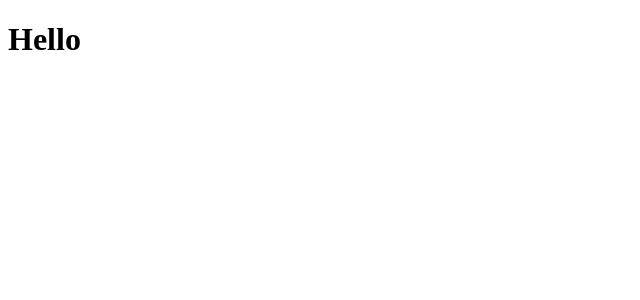
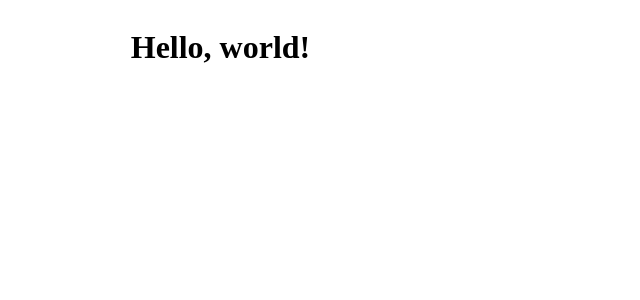
Before and after one commit to mikershov94/rs_test_1, a React app: page / in a window 1280 px wide. Shown: the top 300 px of the page, without its empty margins (0-640 px from the left). Built offline with nearby package versions, Linux system fonts and the light colour scheme.

Commit message:
Created component comments-page

```diff
--- a/public/index.html
+++ b/public/index.html
@@ -1,7 +1,8 @@
 <!DOCTYPE html>
 <html>
     <head>
-        <meta charset="UTF-8" />
+        <meta charset="UTF-8" >
+        <meta name="viewport" content="width=device-width, initial-scale=1, user-scalable=no">
         <title>Тестовое №1</title>
     </head>
     <body>
--- /dev/null
+++ b/src/components/app/app.sass
@@ -0,0 +1,4 @@
+.app-container
+    container: fluid
+    width: 100%
+    max-width: 425px
--- a/src/components/app/app.tsx
+++ b/src/components/app/app.tsx
@@ -1,9 +1,12 @@
 import React from 'react';
+import './app.sass';
+
+import CommentsPage from '../comments-page';
 
 const App = () => {
     return (
-        <div>
-            <h1>Hello</h1>
+        <div className="app-container">
+            <CommentsPage />
         </div>
     );
 }
--- /dev/null
+++ b/src/components/comments-page/comments-page.sass
@@ -0,0 +1,3 @@
+.comments-page
+    display: flex
+    justify-content: center
--- /dev/null
+++ b/src/components/comments-page/comments-page.tsx
@@ -0,0 +1,14 @@
+import React from 'react';
+import './comments-page.sass';
+
+const CommentsPage = () => {
+    return(
+        <div className="comments-page">
+            <div className="commetns-page__test-component">
+                <h1>Hello, world!</h1>
+            </div>
+        </div>
+    );
+}
+
+export default CommentsPage;
--- /dev/null
+++ b/src/components/comments-page/index.ts
@@ -0,0 +1,2 @@
+import CommentsPage from './comments-page';
+export default CommentsPage;
--- a/webpack.config.js
+++ b/webpack.config.js
@@ -36,7 +36,8 @@ module.exports = {
                         loader: 'style-loader'
                     },
                     {
-                        loader: MiniCssExtractPlugin.loader
+                        loader: MiniCssExtractPlugin.loader,
+                        options: { esModule: false }
                     },
                     {
                         loader: 'css-loader',
```
